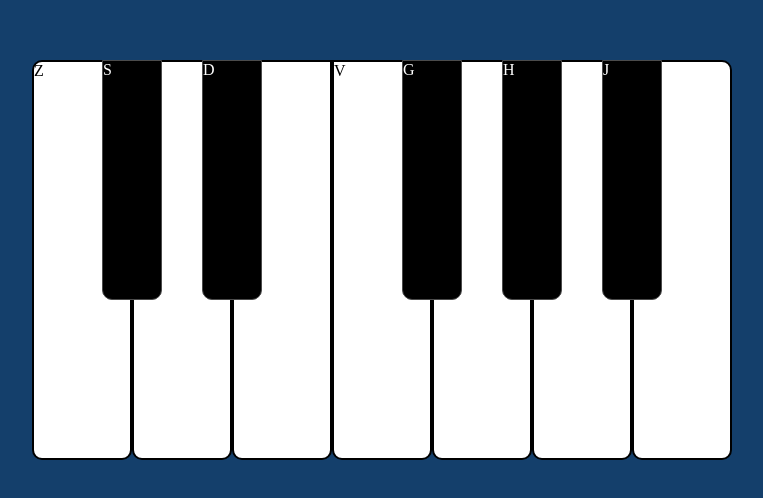
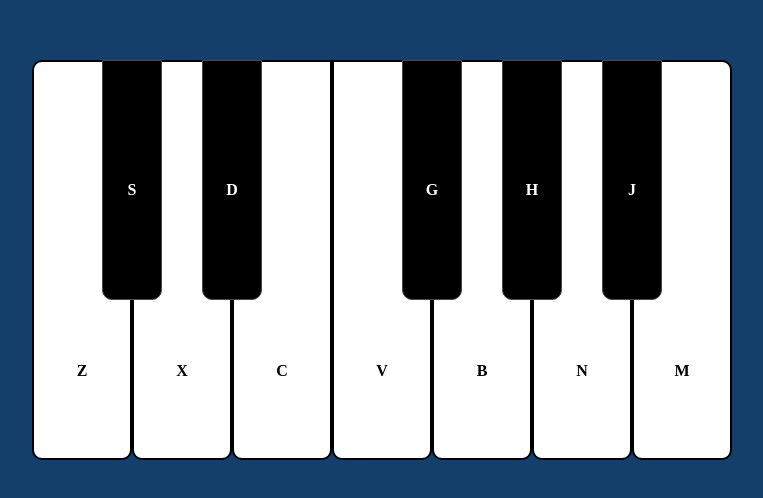
Before and after one commit to SaikatGhoshNIT/Midi-Piano, a plain HTML site: page index.html in a window 1280 px wide. Shown: the part 140-638 px from the top of the page, without its empty margins (258-1021 px from the left). Drawn offline with Linux system fonts and the light colour scheme.

Commit message:
fix : Keys position

```diff
--- a/style.css
+++ b/style.css
@@ -27,6 +27,9 @@ height: calc(var(--width)*4);
     border-bottom-left-radius: 10px;
     border-bottom-right-radius: 10px;
     cursor: pointer;
+    text-align: center;
+    font-weight: 800;
+    padding-top: calc(var(--width)*3);
 }
 .white.active{
     background-color: #ccc;
@@ -41,6 +44,9 @@ height: calc(var(--width)*4);
     margin-left: calc(var(--width)/-2);
     margin-right: calc(var(--width)/-2);
     cursor: pointer;
+    text-align: center;
+    font-weight: 800;
+    padding-top: calc(var(--width)*2);
     z-index: 1;
 }
 .black.active{
```
